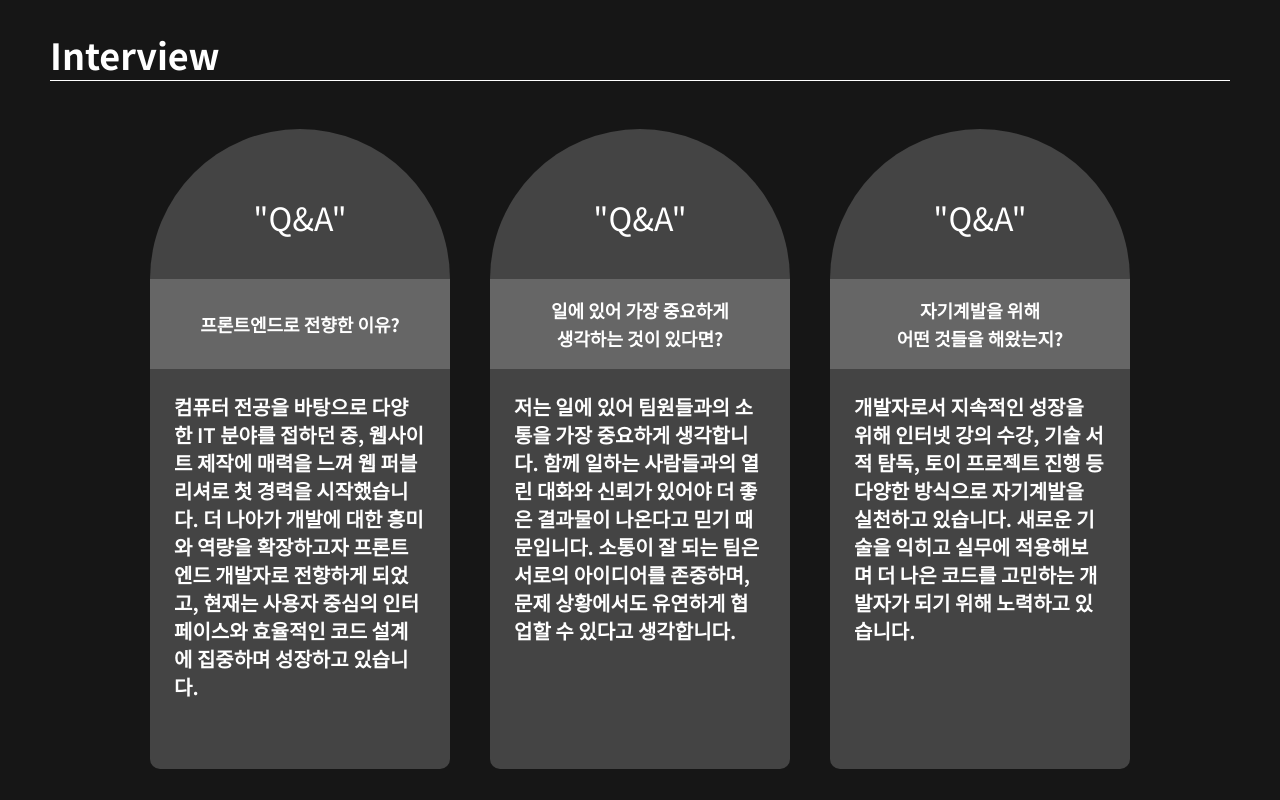
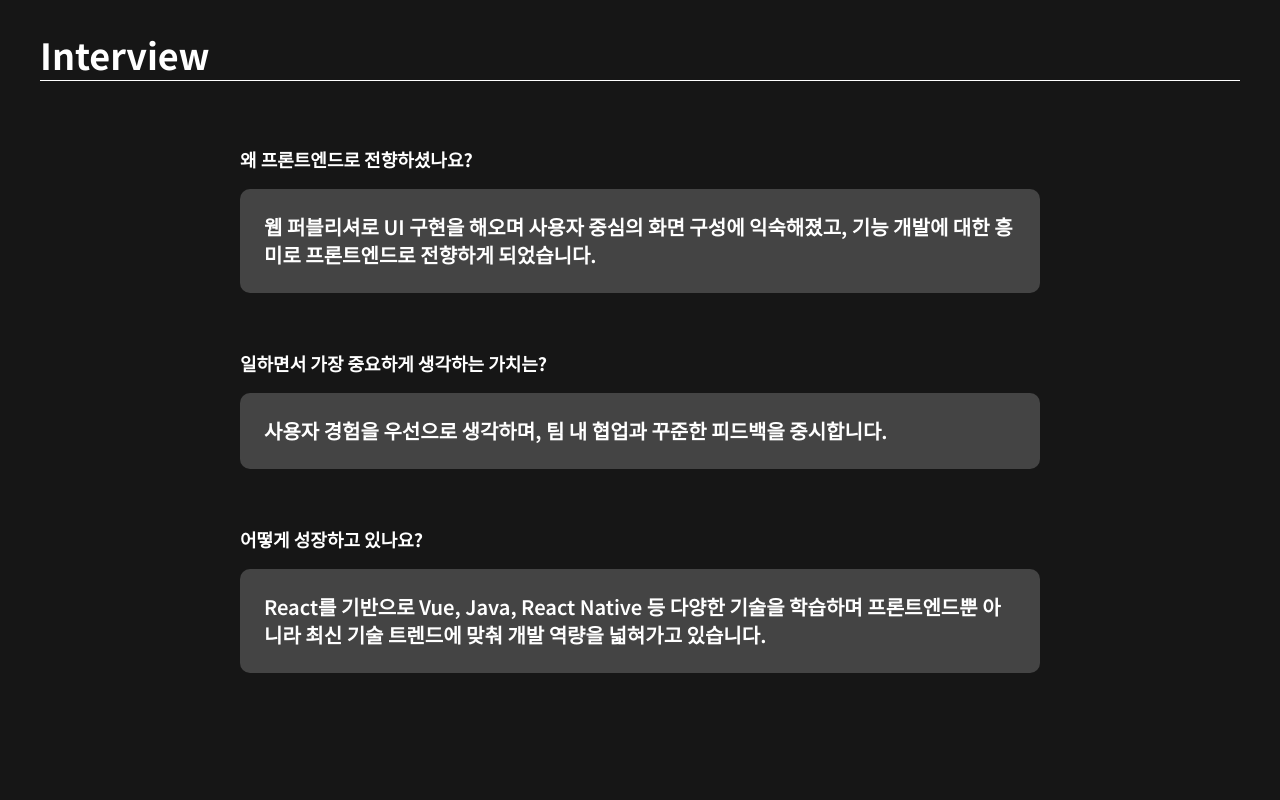
Before and after one commit to LGC1010/limgi, a Next.js app: page / in a window 1280 px wide. Shown: the part 1580-2380 px from the top of the page. Built offline with nearby package versions, Linux system fonts and the light colour scheme.

Commit message:
feat: 인터뷰 영역 수정

```diff
--- a/src/app/components/Interview.tsx
+++ b/src/app/components/Interview.tsx
@@ -15,97 +15,45 @@ const Interview = () => {
       }}
       className='relative'
     >
-      <h3 className='text-4xl font-black text-superLightGray pb-1.5 mb-12 border-b-white border-b-[1px] text-white'>
+      <h3 className='text-4xl font-black pb-1.5 mb-12 border-b-white border-b-[1px] text-white max-md:mb-4'>
         Interview
       </h3>
-      <div>
-        <ul className='text-white flex justify-center flex-wrap gap-10 max-md:gap-8 max-lg:gap-6'>
-          <li className='relative w-[300px] max-md:w-[calc(50%-32px)] max-lg:w-[calc(33.333%-24px)]'>
-            <div className='relative z-[-1] pb-[100%] rounded-[100%] mb-[-50%] bg-[#444]'>
-              <span className='absolute top-16 left-1/2 translate-x-[-50%] text-[32px] max-md:text-xl max-lg:top-8 max-lg:text-3xl'>
-                &quot;Q&amp;A&quot;
-              </span>
-            </div>
-            <div className='bg-[#444] rounded-b-[10px]'>
-              <div className='py-4 bg-[#666] text-center min-h-[90px] flex justify-center items-center'>
-                <strong className='text-lg max-md:text-[14px]'>프론트엔드로 전향한 이유?</strong>
+      <div className='w-[1200px] flex flex-col items-center max-xl:w-full'>
+        <ul className='text-white flex flex-col gap-10 max-md:gap-4 max-lg:gap-6 w-[800px] max-lg:w-full'>
+          <li>
+            <div className=''>
+              <div className='py-4'>
+                <strong className='text-lg max-md:text-[14px]'>왜 프론트엔드로 전향하셨나요?</strong>
               </div>
-              <p className='p-6 text-xl font-semibold line-clamp-[1.38] min-h-[400px] max-md:text-[11px] max-md:min-h-[200px] max-lg:min-h-[300px] max-lg:text-[16px] max-lg:p-3'>
-                컴퓨터 전공을 바탕으로 다양한 IT 분야를 접하던 중, 웹사이트 제작에 매력을 느껴 웹 퍼블리셔로 첫 경력을
-                시작했습니다. 더 나아가 개발에 대한 흥미와 역량을 확장하고자 프론트엔드 개발자로 전향하게 되었고, 현재는
-                사용자 중심의 인터페이스와 효율적인 코드 설계에 집중하며 성장하고 있습니다.
+              <p className='bg-[#444] rounded-[10px] p-6 text-xl font-semibold line-clamp-[1.38] max-md:text-[11px] max-lg:text-[16px] max-lg:p-3'>
+                웹 퍼블리셔로 UI 구현을 해오며 사용자 중심의 화면 구성에 익숙해졌고, 기능 개발에 대한 흥미로
+                프론트엔드로 전향하게 되었습니다.
               </p>
             </div>
           </li>
-          <li className='relative w-[300px] max-md:w-[calc(50%-32px)] max-lg:w-[calc(33.333%-24px)]'>
-            <div className='relative z-[-1] pb-[100%] rounded-[100%] mb-[-50%] bg-[#444]'>
-              <span className='absolute top-16 left-1/2 translate-x-[-50%] text-[32px] max-md:text-xl max-lg:top-8 max-lg:text-3xl'>
-                &quot;Q&amp;A&quot;
-              </span>
-            </div>
-            <div className='bg-[#444] rounded-b-[10px]'>
-              <div className='py-4 bg-[#666] text-center min-h-[90px] flex justify-center items-center'>
-                <strong className='text-lg max-md:text-[14px]'>
-                  일에 있어 가장 중요하게
-                  <br /> 생각하는 것이 있다면?
-                </strong>
+          <li>
+            <div className=''>
+              <div className='py-4'>
+                <strong className='text-lg max-md:text-[14px]'>일하면서 가장 중요하게 생각하는 가치는?</strong>
               </div>
-              <p className='p-6 text-xl font-semibold line-clamp-[1.38] min-h-[400px] max-md:text-[11px] max-md:min-h-[200px] max-lg:min-h-[300px] max-lg:text-[16px] max-lg:p-3'>
-                저는 일에 있어 팀원들과의 소통을 가장 중요하게 생각합니다. 함께 일하는 사람들과의 열린 대화와 신뢰가
-                있어야 더 좋은 결과물이 나온다고 믿기 때문입니다. 소통이 잘 되는 팀은 서로의 아이디어를 존중하며, 문제
-                상황에서도 유연하게 협업할 수 있다고 생각합니다.
+              <p className='bg-[#444] rounded-[10px] p-6 text-xl font-semibold line-clamp-[1.38] max-md:text-[11px] max-lg:text-[16px] max-lg:p-3'>
+                사용자 경험을 우선으로 생각하며, 팀 내 협업과 꾸준한 피드백을 중시합니다.
               </p>
             </div>
           </li>
-          <li className='relative w-[300px] max-md:w-[calc(50%-16px)] max-lg:w-[calc(33.333%-24px)]'>
-            <div className='relative z-[-1] pb-[100%] rounded-[100%] mb-[-50%] bg-[#444]'>
-              <span className='absolute top-16 left-1/2 translate-x-[-50%] text-[32px] max-md:text-xl max-lg:top-8 max-lg:text-3xl'>
-                &quot;Q&amp;A&quot;
-              </span>
-            </div>
-            <div className='bg-[#444] rounded-b-[10px]'>
-              <div className='py-4 bg-[#666] text-center min-h-[90px] flex justify-center items-center'>
-                <strong className='text-lg max-md:text-[14px]'>
-                  자기계발을 위해
-                  <br />
-                  어떤 것들을 해왔는지?
-                </strong>
+          <li>
+            <div className=''>
+              <div className='py-4'>
+                <strong className='text-lg max-md:text-[14px]'>어떻게 성장하고 있나요?</strong>
               </div>
-              <p className='p-6 text-xl font-semibold line-clamp-[1.38] min-h-[400px] max-md:text-[11px] max-md:min-h-[200px] max-lg:min-h-[300px] max-lg:text-[16px] max-lg:p-3'>
-                개발자로서 지속적인 성장을 위해 인터넷 강의 수강, 기술 서적 탐독, 토이 프로젝트 진행 등 다양한 방식으로
-                자기계발을 실천하고 있습니다. 새로운 기술을 익히고 실무에 적용해보며 더 나은 코드를 고민하는 개발자가
-                되기 위해 노력하고 있습니다.
+              <p className='bg-[#444] rounded-[10px] p-6 text-xl font-semibold line-clamp-[1.38] max-md:text-[11px] max-lg:text-[16px] max-lg:p-3'>
+                React를 기반으로 Vue, Java, React Native 등 다양한 기술을 학습하며 프론트엔드뿐 아니라 최신 기술
+                트렌드에 맞춰 개발 역량을 넓혀가고 있습니다.
               </p>
             </div>
           </li>
         </ul>
       </div>
-      {/* <ul className="text-white">
-                <li className="relative text-base mb-5 bg-[#373737] p-5 rounded-tl-2xl rounded-tr-2xl rounded-bl-2xl">
-                    <strong>Q. 프론트엔드로 전향한 이유?</strong>
-                    <p>
-                        컴퓨터 전공을 바탕으로 다양한 IT 분야를 접하던 중, 웹사이트 제작에 매력을 느껴 웹 퍼블리셔로 첫
-                        경력을 시작했습니다. 더 나아가 개발에 대한 흥미와 역량을 확장하고자 프론트엔드 개발자로 전향하게
-                        되었고, 현재는 사용자 중심의 인터페이스와 효율적인 코드 설계에 집중하며 성장하고 있습니다.
-                    </p>
-                </li>
-                <li className="relative text-base mb-5 bg-[#373737] p-5 rounded-tl-2xl rounded-tr-2xl rounded-bl-2xl">
-                    <strong>Q. 일에 있어 가장 중요하게 생각하는 것이 있다면?</strong>
-                    <p>
-                        저는 일에 있어 팀원들과의 소통을 가장 중요하게 생각합니다. 함께 일하는 사람들과의 열린 대화와
-                        신뢰가 있어야 더 좋은 결과물이 나온다고 믿기 때문입니다. 소통이 잘 되는 팀은 서로의 아이디어를
-                        존중하며, 문제 상황에서도 유연하게 협업할 수 있다고 생각합니다.
-                    </p>
-                </li>
-                <li className="relative text-base mb-5 bg-[#373737] p-5 rounded-tl-2xl rounded-tr-2xl rounded-bl-2xl">
-                    <strong>Q. 자기계발을 위해 어떤 것들을 해왔는지?</strong>
-                    <p>
-                        개발자로서 지속적인 성장을 위해 인터넷 강의 수강, 기술 서적 탐독, 토이 프로젝트 진행 등 다양한
-                        방식으로 자기계발을 실천하고 있습니다. 새로운 기술을 익히고 실무에 적용해보며 더 나은 코드를
-                        고민하는 개발자가 되기 위해 노력하고 있습니다.
-                    </p>
-                </li>
-            </ul> */}
     </motion.div>
   );
 };
```
